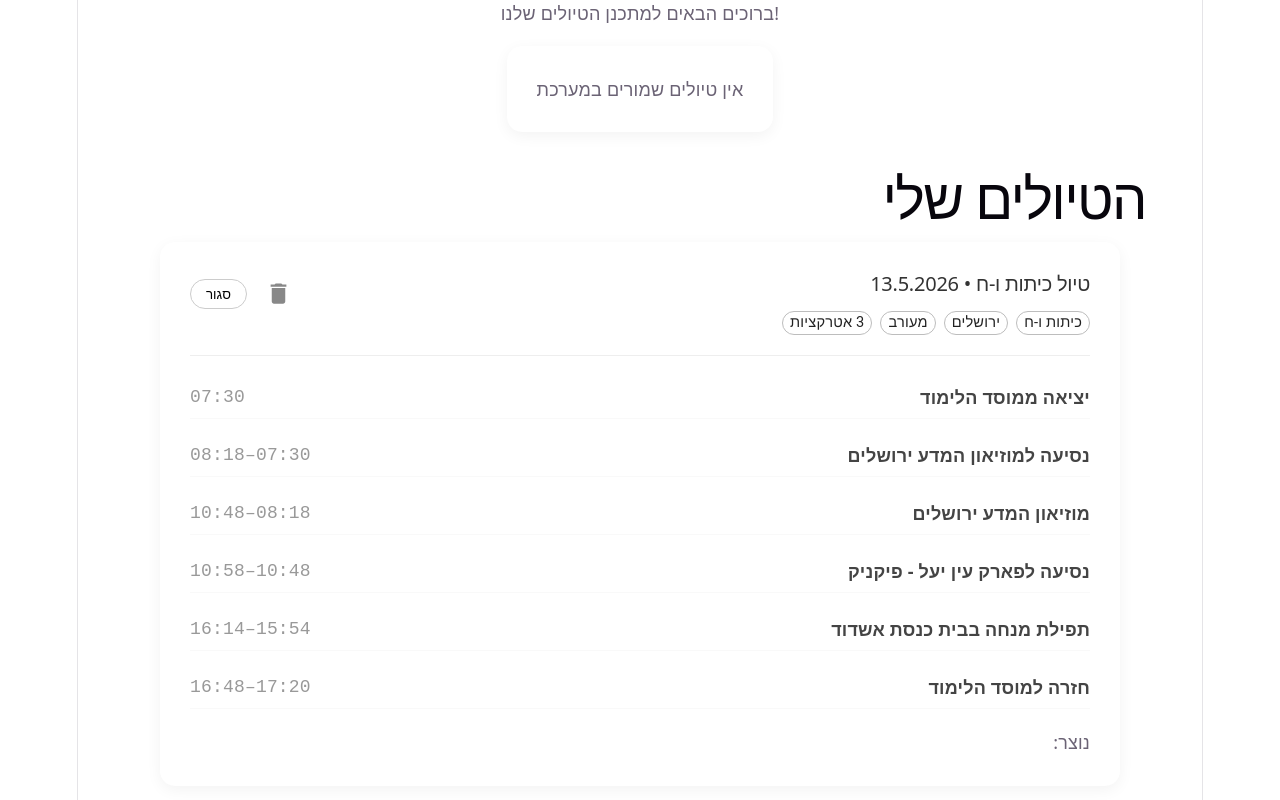
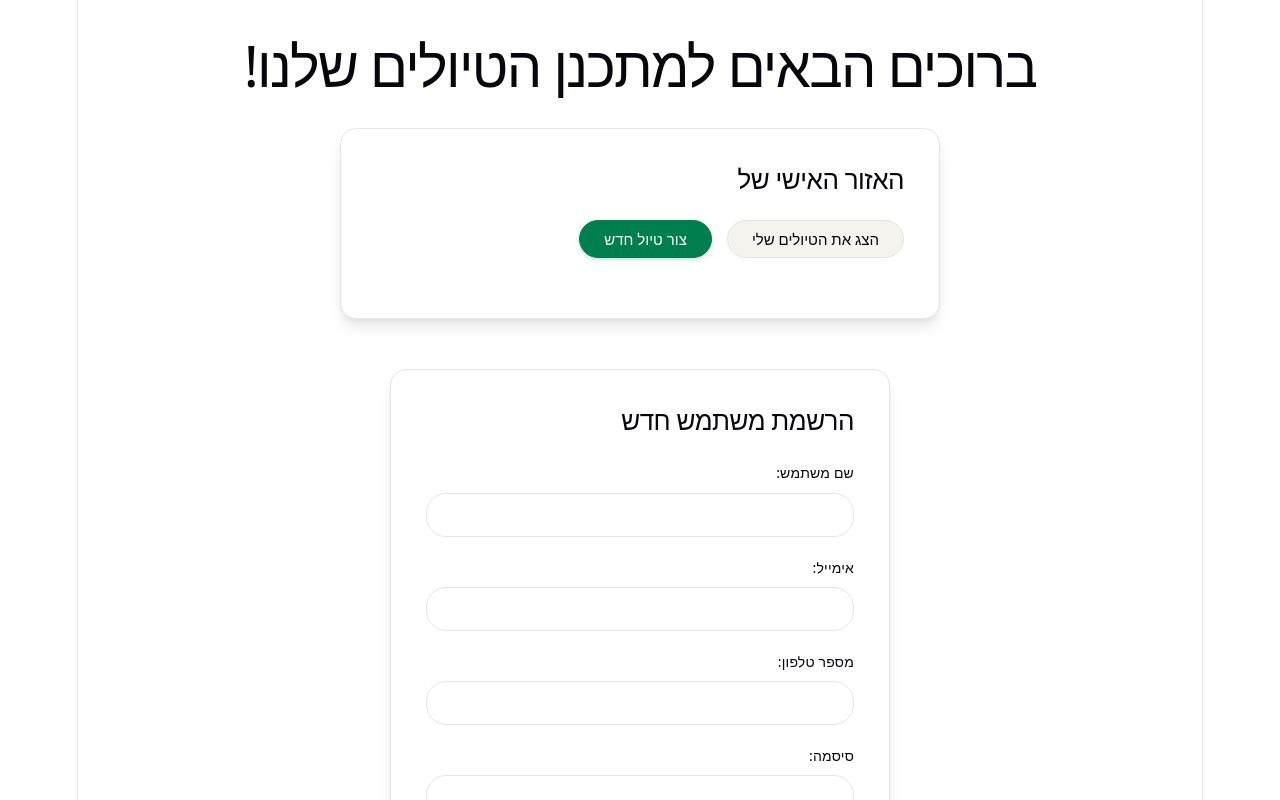
Before and after one commit to esty9089777/myProject-School_trip_planner-React2026, a React (Vite) app: page / in a window 1280 px wide. Shown: the top 800 px of the page. Built offline with nearby package versions, Linux system fonts and the light colour scheme.

Commit message:
feat: integrate router wrapper and user features
- Wrap App layout with BrowserRouter
- Import and render Register and PersonalArea components
- Apply basic RTL layout styling to the main container
- Convert welcome message to an h1 header

```diff
--- a/src/App.jsx
+++ b/src/App.jsx
@@ -1,21 +1,31 @@
-import { useState } from 'react'
-import reactLogo from './assets/react.svg'
-import viteLogo from './assets/vite.svg'
-import heroImg from './assets/hero.png'
-import './App.css'
+import { useState } from 'react';
+import { BrowserRouter } from 'react-router-dom'; // ייבוא ה-BrowserRouter כדי לפתור את השגיאה הקודמת
+import reactLogo from './assets/react.svg';
+import viteLogo from './assets/vite.svg';
+import heroImg from './assets/hero.png';
+import './App.css';
+
 import SingleTrip from './features/trips/components/SingleTrip';
-import AllTrips from './features/trips/components/AllTrips'
+import AllTrips from './features/trips/components/AllTrips';
+import Register from './features/user/components/Register';
+import PersonalArea from './features/user/components/PersonalArea';
 
 function App() {
-  const [count, setCount] = useState(0)
+  const [count, setCount] = useState(0);
 
   return (
-    <>
-      <div>ברוכים הבאים למתכנן הטיולים שלנו!</div>
-      <SingleTrip />
-      <AllTrips />
-    </>
-  )
+    <BrowserRouter>
+      <div style={{ direction: 'rtl', padding: '20px' }}>
+        <h1>ברוכים הבאים למתכנן הטיולים שלנו!</h1>
+
+        {/* הקומפוננטות של הפרויקט שלך */}
+        <PersonalArea />
+        <Register />
+        <AllTrips />
+        <SingleTrip />
+      </div>
+    </BrowserRouter>
+  );
 }
 
-export default App
+export default App;
```
